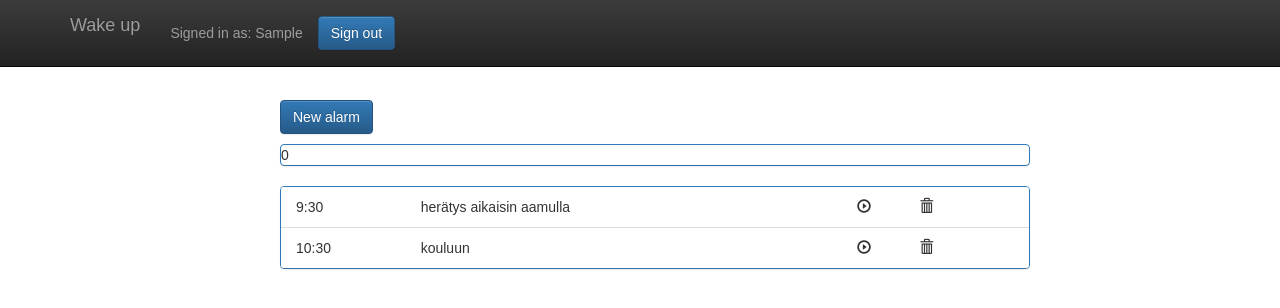
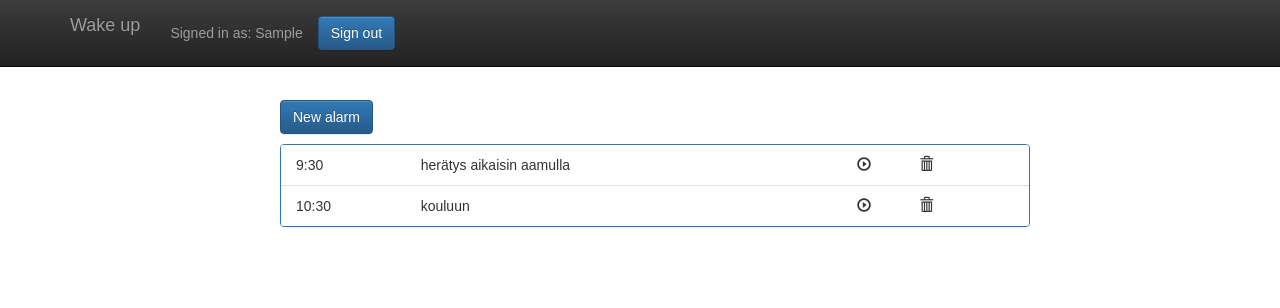
Before and after one commit to talehto/my-reminder-app-client, a React (Create React App) app: page / in a window 1280 px wide. Both pictures are taken after typing "Sample", "name@example.com" into the empty fields and a click on the button "Sign in". Shown: the top 308 px of the page. Built offline with nearby package versions, Linux system fonts and the light colour scheme; what react-validation-mixin would draw is missing.

Commit message:
Fixed "add new alarm to alarm list" problems

```diff
--- a/src/NewAlarmPage.js
+++ b/src/NewAlarmPage.js
@@ -46,7 +46,7 @@ class NewAlarmPage extends Component {
     		var newObj = {
     			alarmId: uuid(),
     			alarmName: this.newAlarmData.alarmName,
-      			alarmRecord: this.newAlarmData.alarmRecord,
+      		alarmRecord: this.newAlarmData.alarmRecord,
      			alarmTimes: this.newAlarmData.alarmTimes
     		};
     		this.props.setNewAlarm(newObj)
--- a/src/UserAlarms.js
+++ b/src/UserAlarms.js
@@ -8,14 +8,13 @@ import AlarmListItem from './AlarmListItem'
 import { connect } from 'react-redux'
 import * as loginActions from './actions/loginActions';
 
+import AlarmTimeListItemOfNewAlarm from './create-alarms-steps/AlarmTimeListItemOfNewAlarm'
+
 class UserAlarms extends Component {
 	constructor(props) {
     	super(props);
     	this.handleOpenCreateAlarmPage = this.handleOpenCreateAlarmPage.bind(this);
-    	//this.getAlarmsOfOneDay = this.getAlarmsOfOneDay.bind(this);
-    	//this.getTopOfAlarmTable = this.getTopOfAlarmTable.bind(this);
-    	//this.getBottomOfAlarmTable = this.getBottomOfAlarmTable.bind(this);
-    	//this.getTimesOfOneAlarmPerDay = this.getTimesOfOneAlarmPerDay.bind(this);
+    	this.getAlarmsOfOneDay = this.getAlarmsOfOneDay.bind(this);
   	}
 
   	handleOpenCreateAlarmPage(){
@@ -37,10 +36,15 @@ class UserAlarms extends Component {
 			console.log('UserAlarms.render showCreateNewAlarmPage is TRUE')
 	  		return <Redirect to="/newalarm" push={true} />
 	  		//
-	    }else{
+	    } //else{
 
 		var mondayAlarms = this.getAlarmsOfOneDay('0','Monday');
-		//var tuesdayAlarms = this.getAlarmsOfOneDay('1','Tuesday');
+		var tuesdayAlarms = this.getAlarmsOfOneDay('1','Tuesday');
+		var wednesdayAlarms = this.getAlarmsOfOneDay('2','Wednesday');
+		var thursdayAlarms = this.getAlarmsOfOneDay('3','Thursday');
+		var fridayAlarms = this.getAlarmsOfOneDay('4','Friday');
+		var saturdayAlarms = this.getAlarmsOfOneDay('5','Saturday');
+		var sundayAlarms = this.getAlarmsOfOneDay('6','Sunday');
 
 	    return (
 		  	<div>
@@ -51,6 +55,12 @@ class UserAlarms extends Component {
 		  				</Col>
 		  			</Row>
 					{mondayAlarms}
+					{tuesdayAlarms}
+					{wednesdayAlarms}
+					{thursdayAlarms}
+					{fridayAlarms}
+					{saturdayAlarms}
+					{sundayAlarms}
 			  		<Row>
 				  		<Col xs={10} xsOffset={1} sm={8} smOffset={2} md={8} mdOffset={2}>
 				  		<Panel bsStyle="primary" header="Tuesday">
@@ -66,71 +76,40 @@ class UserAlarms extends Component {
 		  		</Grid>
 		  	</div>
 		    );
-	    }
+	    //}
 	}
 	//
 
-		//getBottomOfAlarmTable = () => {
-	//getBottomOfAlarmTable() {
-	//	return (</ListGroup>
-	//			</Panel>
-	//		</Col>
-	//	</Row>
-	//	)
-	//}
-
-	//getAlarmsOfOneDay(dayAsNum, dayAsStr){
-	getAlarmsOfOneDay = (dayAsNum, dayAsStr) => {
+	getAlarmsOfOneDay(dayAsNum, dayAsStr){
+		console.log('UserAlarms.getAlarmsOfOneDay ')
+		this.props.allAlarms.forEach(item => console.log('allAlarms: ' + item.alarmName))
 		var alarmsOfOneDay = this.props.allAlarms.filter( alarmItem => alarmItem.alarmTimes.get(dayAsNum).count() != 0 )
-		if(alarmsOfOneDay === null){
+		if(alarmsOfOneDay.count() === 0){
 			console.log('UserAlarms.getAlarmsOfOneDay alarmsOfOneDay is null')
 			return '';
 		}else{
-			this.props.allAlarms.forEach( item => console.log(item.alarmName))
 			return (
 				<Row>
 			  		<Col xs={10} xsOffset={1} sm={8} smOffset={2} md={8} mdOffset={2}>
 				  		<Panel bsStyle="primary" header={dayAsStr}>
 						    <ListGroup fill>
-						    {alarmsOfOneDay.forEach( item => {
-						    	item.alarmTimes.get(dayAsNum).map(item2 =>
-	    	  					<AlarmListItem onPlayClick={this.handlePlayClick.bind(this)} onDeleteClick={this.handleDeleteClick.bind(this)}
-	    	  		alarmTime={item2} alarmTitle={item.alarmName}/>
-		    		)}  )}
+						    {alarmsOfOneDay.map( item => {
+						    	return item.alarmTimes.get(dayAsNum).map(item2 => {
+						    	return (
+						    		<AlarmListItem onPlayClick={this.handlePlayClick.bind(this)} onDeleteClick={this.handleDeleteClick.bind(this)}
+					    	  		alarmTime={item2} alarmTitle={item.alarmName}/>
+					    	  		//
+						      	)}
+		    					)} //
+		    				)}
 						    </ListGroup>
 						</Panel>
 					</Col>
 				</Row>
 			)
 		}
-		//var allDataPerDay = this.getTopOfAlarmTable(dayAsStr)
-		//alarmsOfOneDay.forEach( item => {allDataPerDay = allDataPerDay + this.getTimesOfOneAlarmPerDay(dayAsNum, dayAsStr, item)} )
-		//allDataPerDay = allDataPerDay + this.getBottomOfAlarmTable()
-
-		//return allDataPerDay;
 	}
-
-	//getTopOfAlarmTable(dayAsStr) {
-	//getTopOfAlarmTable = (dayAsStr) => {
-	//	return (
-	//		<Row>
-	//	  		<Col xs={10} xsOffset={1} sm={8} smOffset={2} md={8} mdOffset={2}>
-	//		  		<Panel bsStyle="primary" header={dayAsStr}>
-	//				    <ListGroup fill>
-	//	)
-	//}
-
-	//getTimesOfOneAlarmPerDay(dayAsNum, dayAsStr, alarmItem) {
-	//getTimesOfOneAlarmPerDay = (dayAsNum, dayAsStr, alarmItem) => {
-	//	return (
-	//		{alarmItem.alarmTimes.get(dayAsNum).map(item =>
-	//    	  	<AlarmListItem onPlayClick={this.handlePlayClick.bind(this)} onDeleteClick={this.handleDeleteClick.bind(this)}
-	//    	  		alarmTime={item} alarmTitle={alarmItem.alarmName}/> //
-	//	    )}
-    //	)
-	//}
 }
-//
 
 const mapStateToProps = (state, ownProps) => {
   return {
--- a/src/create-alarms-steps/AlarmNameStep.js
+++ b/src/create-alarms-steps/AlarmNameStep.js
@@ -16,7 +16,7 @@ class AlarmNameStep extends Component {
     	};
 
     	this.validatorTypes = {
-      		alarmName: Joi.string().regex(/^[a-zA-Z0-9]{1,3}$/)
+      		alarmName: Joi.string().regex(/^[a-zA-Z0-9 ]{1,20}$/)
     	};
 
     	this.handleChange = this.handleChange.bind(this);
--- a/src/create-alarms-steps/AlarmSavedStep.js
+++ b/src/create-alarms-steps/AlarmSavedStep.js
@@ -43,7 +43,7 @@ export class AlarmSavedStep extends Component {
                     {
                         <div>
                           <h2>Data was successfully saved...</h2>
-                          <p><Button id="addAlarmButton" bsStyle="primary" onClick={this.handleBackToAllAlarmsPage} >New alarm</Button></p>
+                          <p><Button id="addAlarmButton" bsStyle="primary" onClick={this.handleBackToAllAlarmsPage} >Done</Button></p>
                         </div> //
                     }
                   </label>
--- a/src/create-alarms-steps/AlarmSchedulingStep.js
+++ b/src/create-alarms-steps/AlarmSchedulingStep.js
@@ -166,7 +166,7 @@ class AlarmSchedulingStep extends Component {
 			  			</Panel>
 			  		</Col>
 		      	</div>
-		     )
+		     ) //
     	} else {
     		return '';
     	}
```
